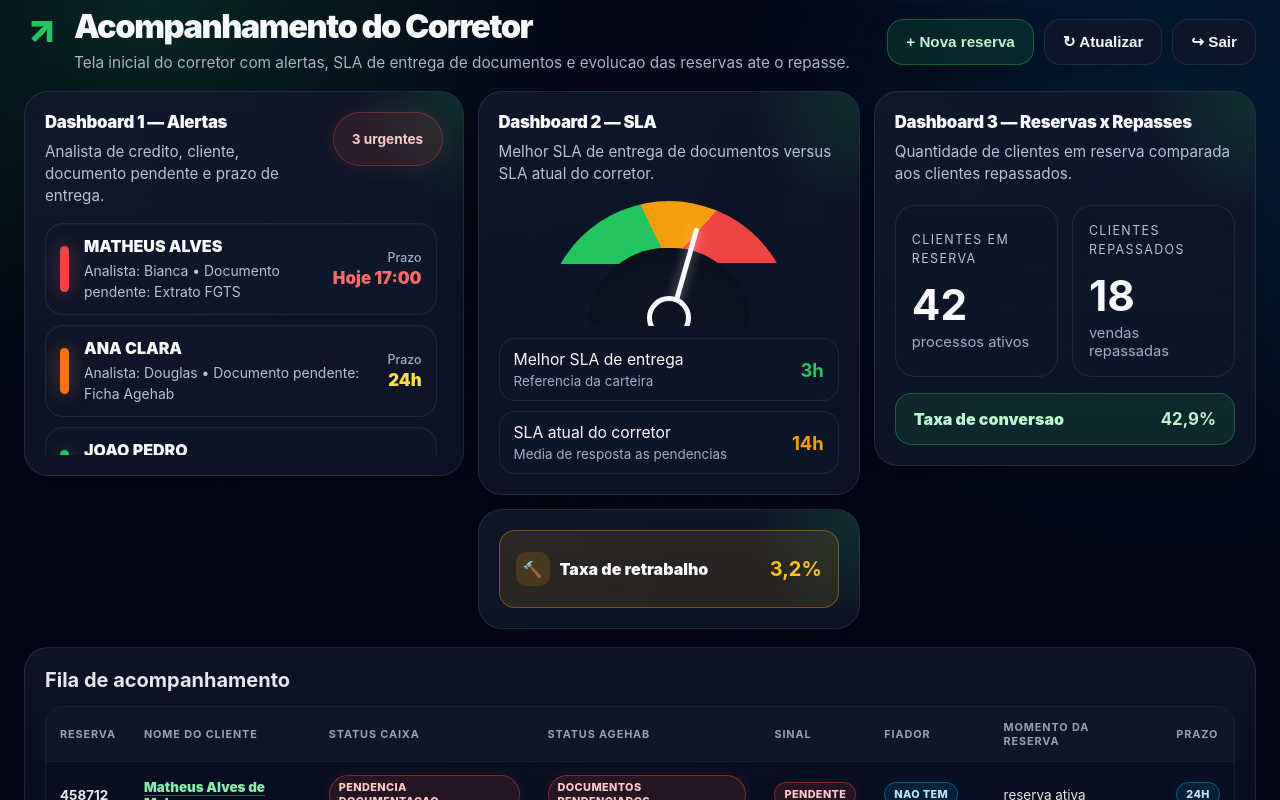
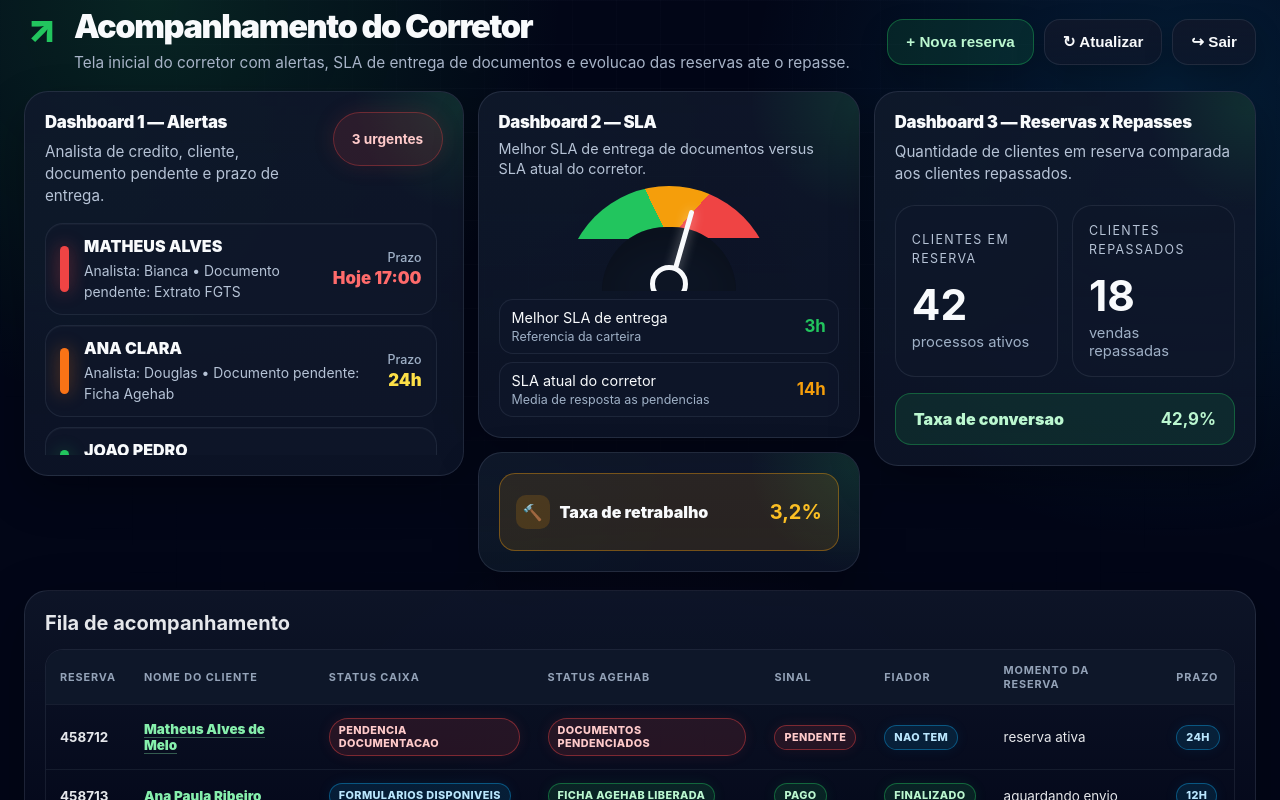
Before and after one commit to catsandygo-design/MAQ2-CREDITO, a Next.js app: page /painel/acompanhamento in a window 1280 px wide. Shown: the top 800 px of the page. Built offline with nearby package versions, Linux system fonts and the light colour scheme.

Commit message:
style: compacta card de SLA

```diff
--- a/src/app/globals.css
+++ b/src/app/globals.css
@@ -77,17 +77,19 @@ a { color: inherit; text-decoration: none; }
 .cor-alert-item em small { display:block; color:#9fb0c6; font-size:.78rem; font-weight:500; margin-bottom:3px; }
 .cor-alert-critico em { color:#ff6b6b; }
 .cor-sla-stack { display:grid; gap:14px; }
-.cor-panel-sla { display:flex; flex-direction:column; }
-.cor-speed-premium { position:relative; z-index:2; width:min(250px, 100%); height:125px; margin:0 auto 12px; overflow:hidden; }
+.cor-panel-sla { display:flex; flex-direction:column; padding:18px 20px; }
+.cor-panel-sla .cor-panel-head { margin-bottom:10px; }
+.cor-panel-sla .cor-panel-head p { margin-top:6px; font-size:.9rem; line-height:1.34; }
+.cor-speed-premium { position:relative; z-index:2; width:min(210px, 100%); height:105px; margin:-2px auto 8px; overflow:hidden; }
 .cor-speed-arc { position:absolute; inset:0; border-radius:330px 330px 0 0; background:conic-gradient(from 270deg, #22c55e 0deg 64deg, #f59e0b 64deg 132deg, #ef4444 132deg 180deg, transparent 180deg 360deg); }
-.cor-speed-arc::after { content:""; position:absolute; left:44px; right:44px; bottom:0; height:78px; border-radius:220px 220px 0 0; background:#0d1524; box-shadow: inset 0 18px 35px rgba(0,0,0,.22); }
-.cor-speed-needle { position:absolute; left:50%; bottom:0; width:5px; height:102px; background:#f8fafc; border-radius:999px; transform-origin:bottom center; transform:translateX(-50%) rotate(16deg); box-shadow:0 0 12px rgba(255,255,255,.45); z-index:4; }
-.cor-speed-premium span { position:absolute; left:50%; bottom:-14px; width:44px; height:44px; transform:translateX(-50%); border:5px solid #f8fafc; border-radius:50%; background:#0d1524; z-index:5; }
-.cor-sla-lines { position:relative; z-index:2; display:grid; gap:10px; margin-top:0; }
-.cor-sla-lines div { display:grid; grid-template-columns:1fr auto; gap:4px 12px; padding:11px 14px; border:1px solid rgba(148,163,184,.12); border-radius:16px; background:rgba(15,23,42,.72); }
-.cor-sla-lines span { color:#f8fafc; font-size:.98rem; }
-.cor-sla-lines small { color:#9fb0c6; font-size:.84rem; }
-.cor-sla-lines b { grid-row:1 / span 2; grid-column:2; align-self:center; font-size:1.15rem; }
+.cor-speed-arc::after { content:""; position:absolute; left:38px; right:38px; bottom:0; height:64px; border-radius:220px 220px 0 0; background:#0d1524; box-shadow: inset 0 18px 35px rgba(0,0,0,.22); }
+.cor-speed-needle { position:absolute; left:50%; bottom:0; width:5px; height:84px; background:#f8fafc; border-radius:999px; transform-origin:bottom center; transform:translateX(-50%) rotate(16deg); box-shadow:0 0 12px rgba(255,255,255,.45); z-index:4; }
+.cor-speed-premium span { position:absolute; left:50%; bottom:-12px; width:38px; height:38px; transform:translateX(-50%); border:5px solid #f8fafc; border-radius:50%; background:#0d1524; z-index:5; }
+.cor-sla-lines { position:relative; z-index:2; display:grid; gap:8px; margin-top:0; }
+.cor-sla-lines div { display:grid; grid-template-columns:1fr auto; gap:3px 12px; padding:9px 12px; border:1px solid rgba(148,163,184,.12); border-radius:14px; background:rgba(15,23,42,.72); }
+.cor-sla-lines span { color:#f8fafc; font-size:.9rem; }
+.cor-sla-lines small { color:#9fb0c6; font-size:.78rem; }
+.cor-sla-lines b { grid-row:1 / span 2; grid-column:2; align-self:center; font-size:1.05rem; }
 .cor-rework-card { padding:16px 18px; }
 .cor-rework { position:relative; z-index:2; display:grid; grid-template-columns:auto 1fr auto; align-items:center; gap:10px; padding:14px 16px; border-radius:16px; border:1px solid rgba(245,158,11,.38); background:rgba(245,158,11,.12); color:#f8fafc; font-weight:900; }
 .cor-rework-card .cor-rework { margin-top:0; min-height:78px; }
```
